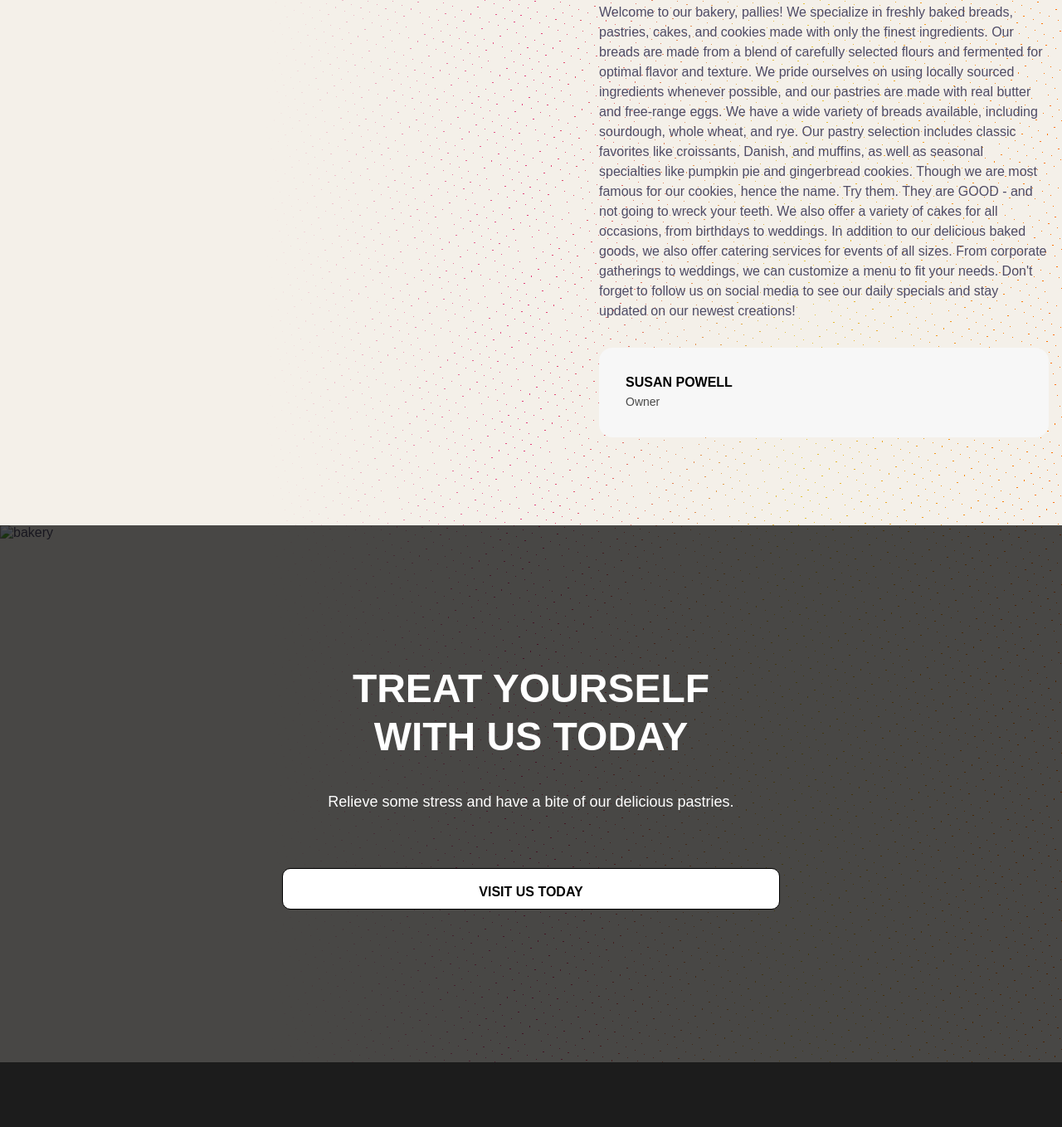
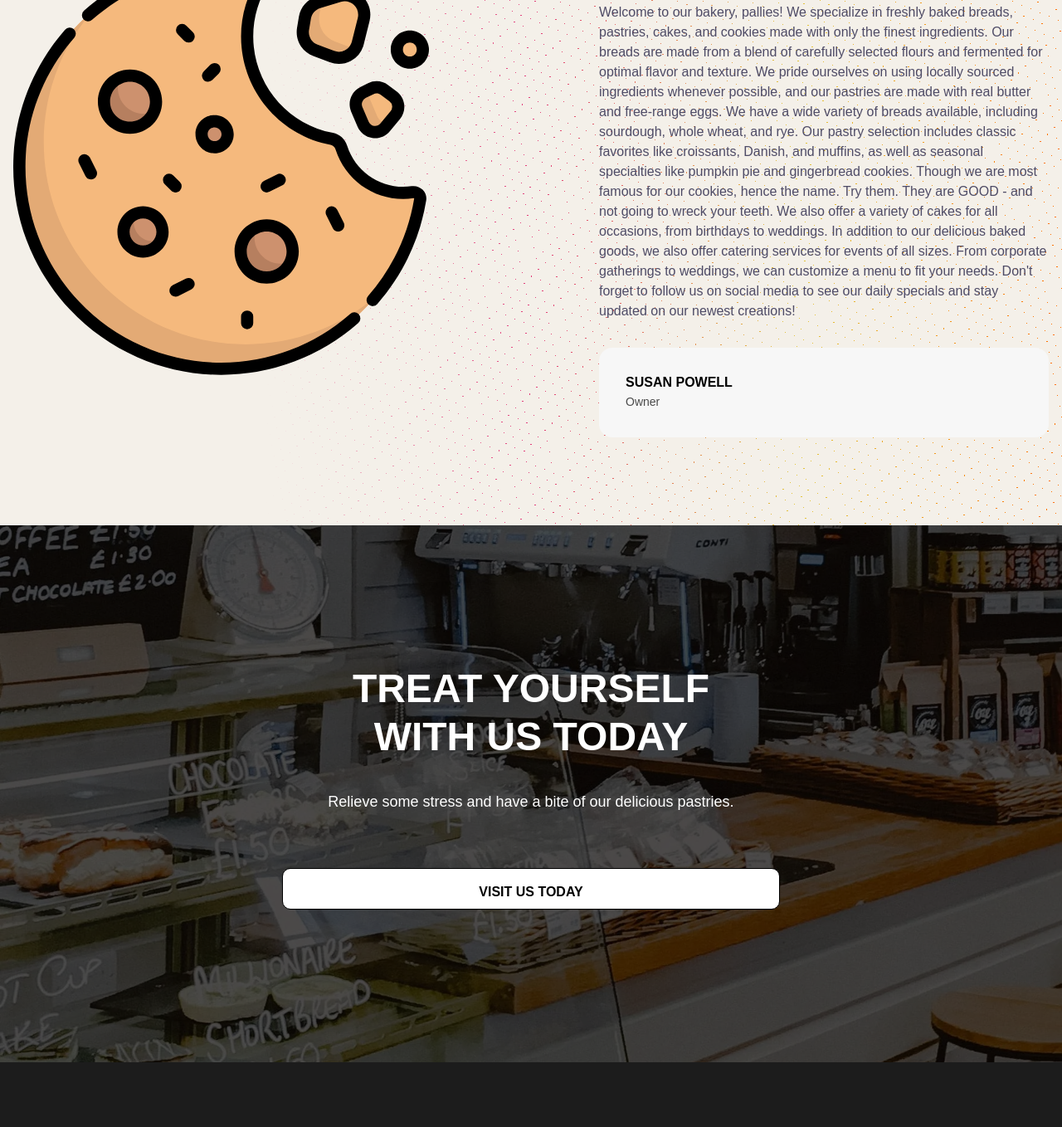
Before and after one commit to ListerineTricksterBean/Cookie-shop, a plain HTML site: page about.html in a window 1280 px wide. Shown: the part 706-2064 px from the top of the page at 83% size. Drawn offline with Linux system fonts and the light colour scheme; files whose address does not match are found by name.

Commit message:
Update about.html

```diff
--- a/about.html
+++ b/about.html
@@ -27,13 +27,9 @@
 
 
 
-
-    <!-- Loading in page specific CSS sheets from css block -->
     <link rel="stylesheet" href="about.css">
 
-    <!--Put analytics tag here at the bottom to prevent it from render blocking-->
 
-    <!-- For home page, use full title, including location for SEO. Other pages should just include the page name -->
     <title>About CookieShop</title>
 </head>
 <body class="">
@@ -85,9 +81,9 @@
 <section id="int-hero">
 <h1 id="home-h">About CookieShop</h1>
 <picture class="">
-  <source type="image/webp" srcset="bg-images\cookie-bg-m.webp" sizes="(max-width: 850px) 850px, 1920px">
-<source type="image/jpeg" srcset="bg-images\cookie-bg-m.jpg">
-  <img src="bg-images\cookie-bg-m.jpg" alt="cookies" loading="lazy" decoding="async" width="1920" height="1280">
+  <source type="image/webp" srcset="cookie-bg-m.webp" sizes="(max-width: 850px) 850px, 1920px">
+<source type="image/jpeg" srcset="cookie-bg-m.jpg">
+  <img src="cookie-bg-m.jpg" alt="cookies" loading="lazy" decoding="async" width="1920" height="1280">
 </picture>
 </section>
 
@@ -100,9 +96,9 @@
 <!-- Left Image Section -->
 <div class="cs-left">
   <picture class="cs-picture cs-picture1">
-  <source type="image/webp" srcset="svgs\cookie-about.svg" sizes="(max-width: 600px) 400px, 850px">
-<source type="image/jpeg" srcset="svgs\cookie-about.svg" sizes="(max-width: 600px) 400px, 850px">
-  <img src="svgs\cookie-about.svg" alt="cookie" loading="lazy" decoding="async" width="1920" height="1280">
+  <source type="image/webp" srcset="cookie-about.svg" sizes="(max-width: 600px) 400px, 850px">
+<source type="image/jpeg" srcset="cookie-about.svg" sizes="(max-width: 600px) 400px, 850px">
+  <img src="cookie-about.svg" alt="cookie" loading="lazy" decoding="async" width="1920" height="1280">
 </picture>
 </div>
 <!-- Right Content Section-->
@@ -139,9 +135,9 @@
         <a href="#" alt="button" class="btn orange">Visit Us Today</a>
     </div>
     <picture>
-        <source media="(max-width: 600px)" srcset="bg-images\bakery-bg.webp">
-        <source media="(min-width: 601px)" srcset="bg-images\bakery-bg.webp">
-        <img aria-hidden="true" loading="lazy" decoding="async" src="bg-images\bakery-bg.jpg" alt="bakery" width="1920" height="1280">
+        <source media="(max-width: 600px)" srcset="bakery-bg.webp">
+        <source media="(min-width: 601px)" srcset="bakery-bg.webp">
+        <img aria-hidden="true" loading="lazy" decoding="async" src="bakery-bg.jpg" alt="bakery" width="1920" height="1280">
         </picture>
 </section>
        <!-- ============================================ -->
@@ -151,7 +147,7 @@
 <footer id="footer">
     <div class="container">
         <div class="left-section">
-            <a class="logo" href="/"><img loading="lazy" decoding="async" src="logos\cookieshop-logos_white.png" alt="logo" width="564" height="478"></a>
+            <a class="logo" href="/"><img loading="lazy" decoding="async" src="cookieshop-logos_white.png" alt="logo" width="564" height="478"></a>
         </div>
         <div class="right-section">
             <div class="lists">
```
